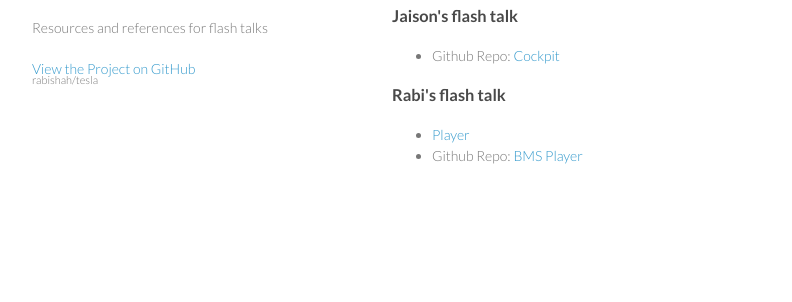
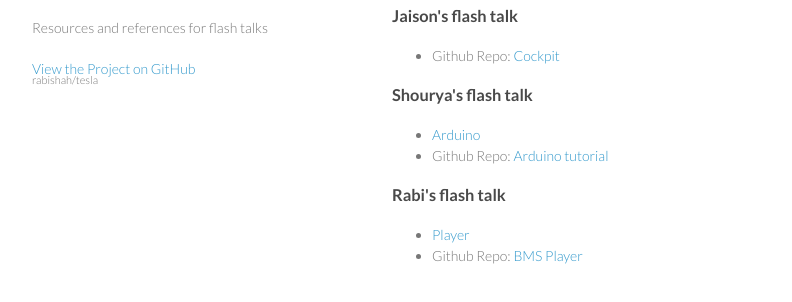
Before and after one commit to rabishah/tesla, a plain HTML site: page index.html in a window 1280 px wide. Shown: the part 92-394 px from the top of the page, without its empty margins (178-970 px from the left). Drawn offline with Linux system fonts and the light colour scheme.

Commit message:
Shourya flash talk

```diff
--- a/index.html
+++ b/index.html
@@ -27,6 +27,12 @@
           <li>Github Repo: <a href="https://github.com/27AE60/cockpit">Cockpit</a></li>
         </ul>
 
+        <h3>Shourya's flash talk</h3>
+        <ul>
+          <li><a href="http://www.arduino.cc/">Arduino</a></li>
+          <li>Github Repo: <a href="http://arduino.cc/en/Tutorial/HomePage">Arduino tutorial</a></li>
+        </ul>
+
         <h3>Rabi's flash talk</h3>
         <ul>
           <li><a href="https://github.com/turingou/player">Player</a></li>
```
